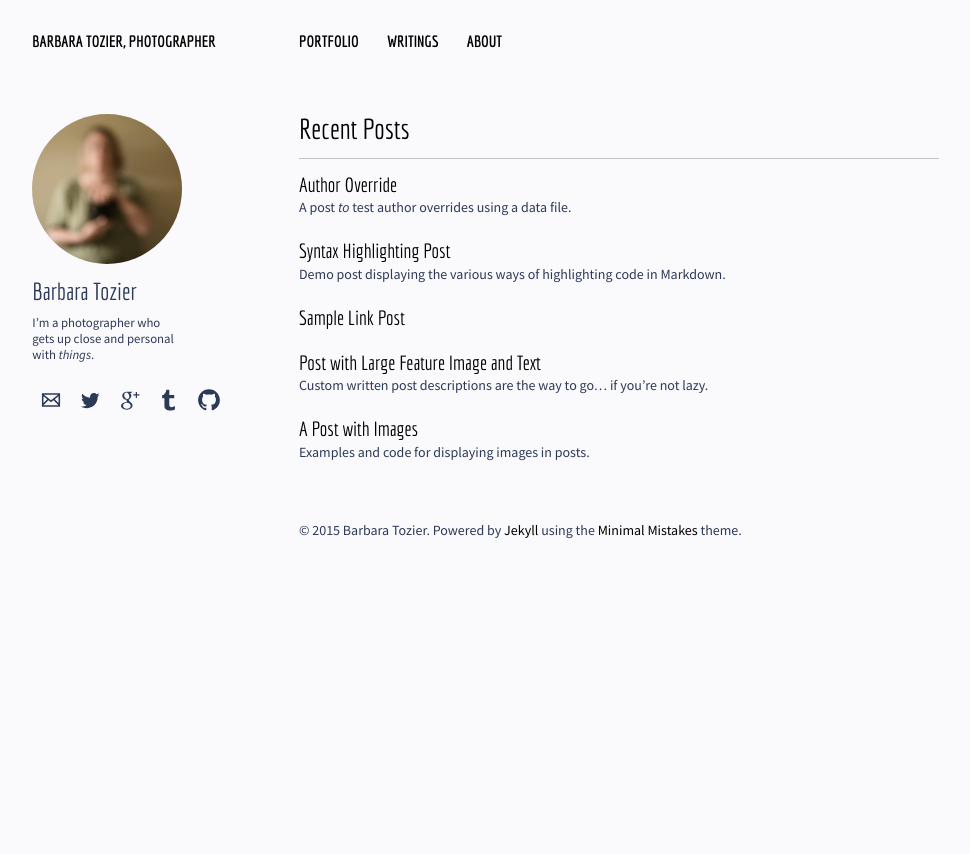
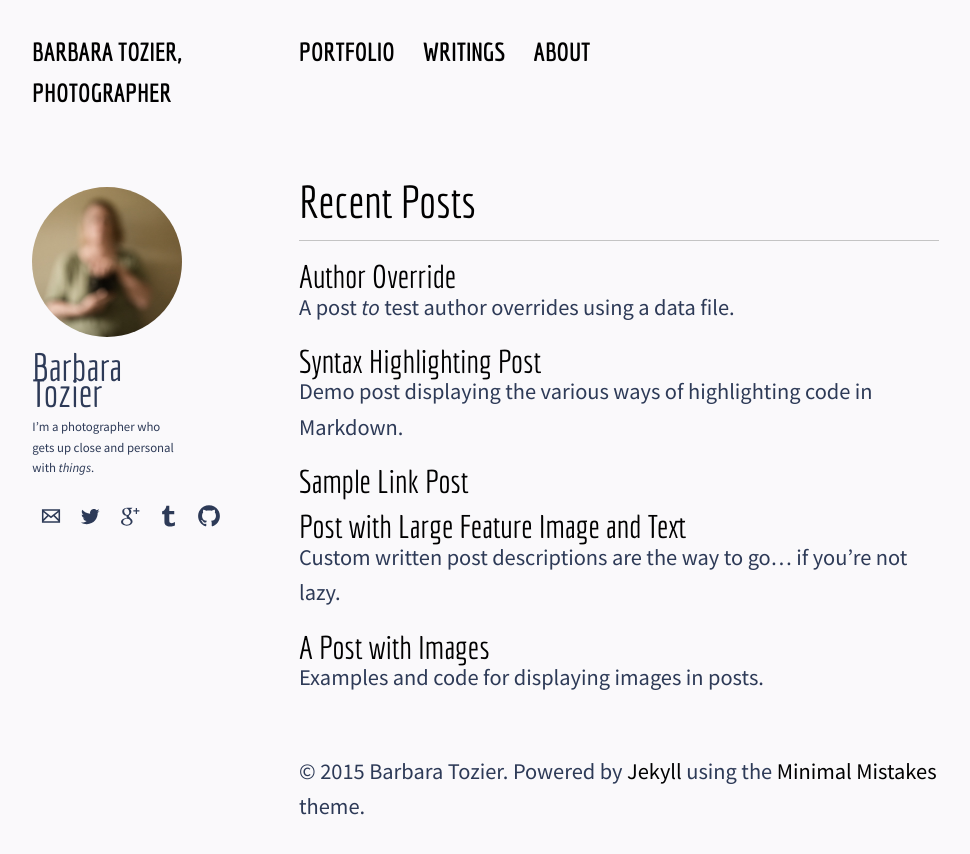
Before and after one commit to logista/btsite, a Jekyll site: the page built from index.md, in a window 1280 px wide. Shown: the top 854 px of the page, without its empty margins (21-991 px from the left). Built offline with Jekyll 4.4.1, drawn with Linux system fonts in a browser that asks for light colours; nearby versions of some CDN libraries.

Commit message:
thrashing

```diff
--- a/_sass/typography.scss
+++ b/_sass/typography.scss
@@ -1,6 +1,9 @@
 /* ==========================================================================
    Typography
    ========================================================================== */
+
+body {@include font-size(10);}
+
 
 /*
    Headings
--- a/_sass/variables.scss
+++ b/_sass/variables.scss
@@ -10,9 +10,9 @@
    Typography
    ========================================================================== */
 
-$doc-font-size: 16;
-$doc-line-height: 26;
-$paragraph-indent: true !default;
+$doc-font-size: 10;
+$doc-line-height: 16;
+$paragraph-indent: false !default;
 $base-font: 'Source Sans Pro', 'PT Serif', serif;
 $heading-font: 'Economica', 'PT Sans Narrow', sans-serif;
 $code-font: "Source Code Pro", "Anonymous Pro", "DejaVu Sans Mono", "Bitstream Vera Sans Mono", monospace;
```
Also changed, not shown: _drafts/using-the-jekyll-package-in-atom.md (+2 -2 lines), _drafts/jekyll-in-atom.md (line endings or trailing spaces).
